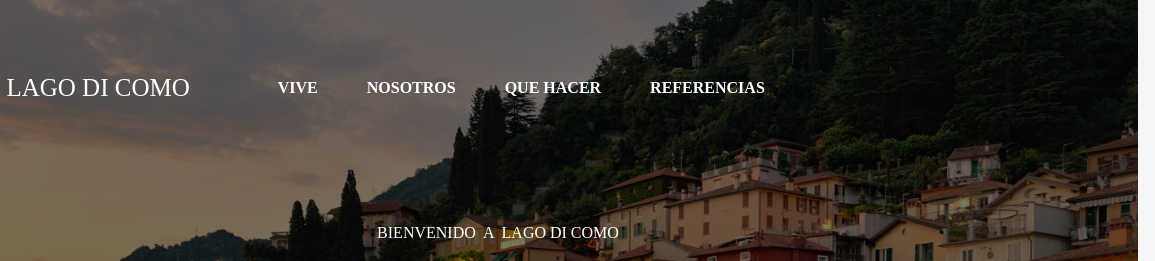
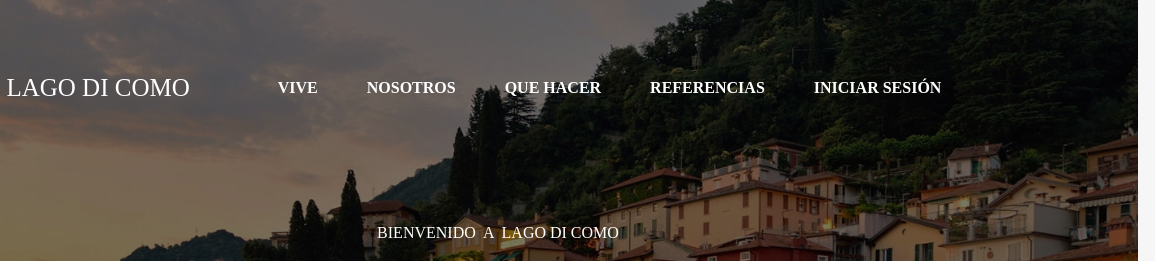
Before and after one commit to DiegoRomeroC21/LAGO_DI_COMO, a plain HTML site: page index.html in a window 1280 px wide. Shown: the top 261 px of the page, 125-1280 px from the left. Drawn offline with Linux system fonts and the light colour scheme.

Commit message:
Update index.html
agregamos el nuevo boton de login a el inicio

```diff
--- a/index.html
+++ b/index.html
@@ -22,7 +22,9 @@
                 <li><a href="#historia">NOSOTROS</a></li>
                 <li><a href="#quehacer">QUE HACER</a></li>
                 <li><a href="#pieDePagina">REFERENCIAS</a></li>
+                <li><a href="login.html">INICIAR SESIÓN</a></li> <!-- Nueva opción -->
             </ul>
+        </nav>
     </header>
 <div class="inicio" id="fondoInicio">
     <center><p>BIENVENIDO&nbsp A &nbspLAGO DI COMO</p></center>
```
Lines whose indentation alone changed are shown as unchanged.
